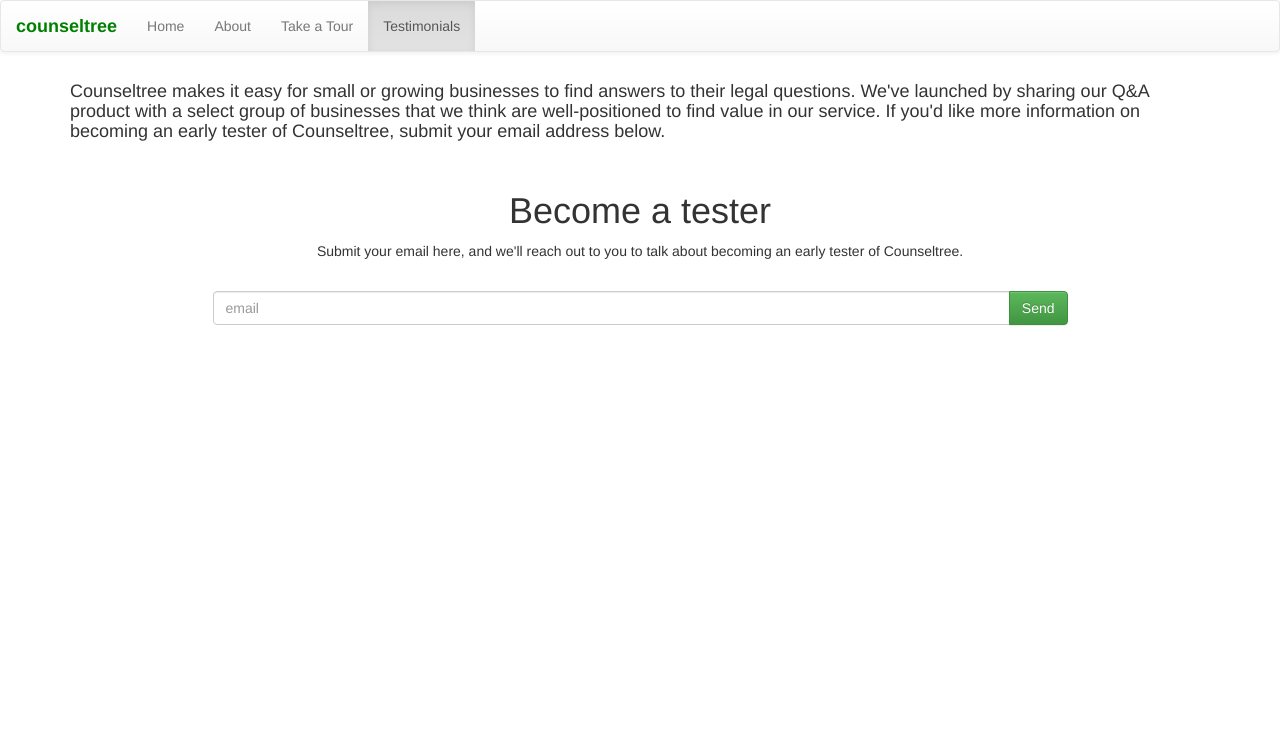
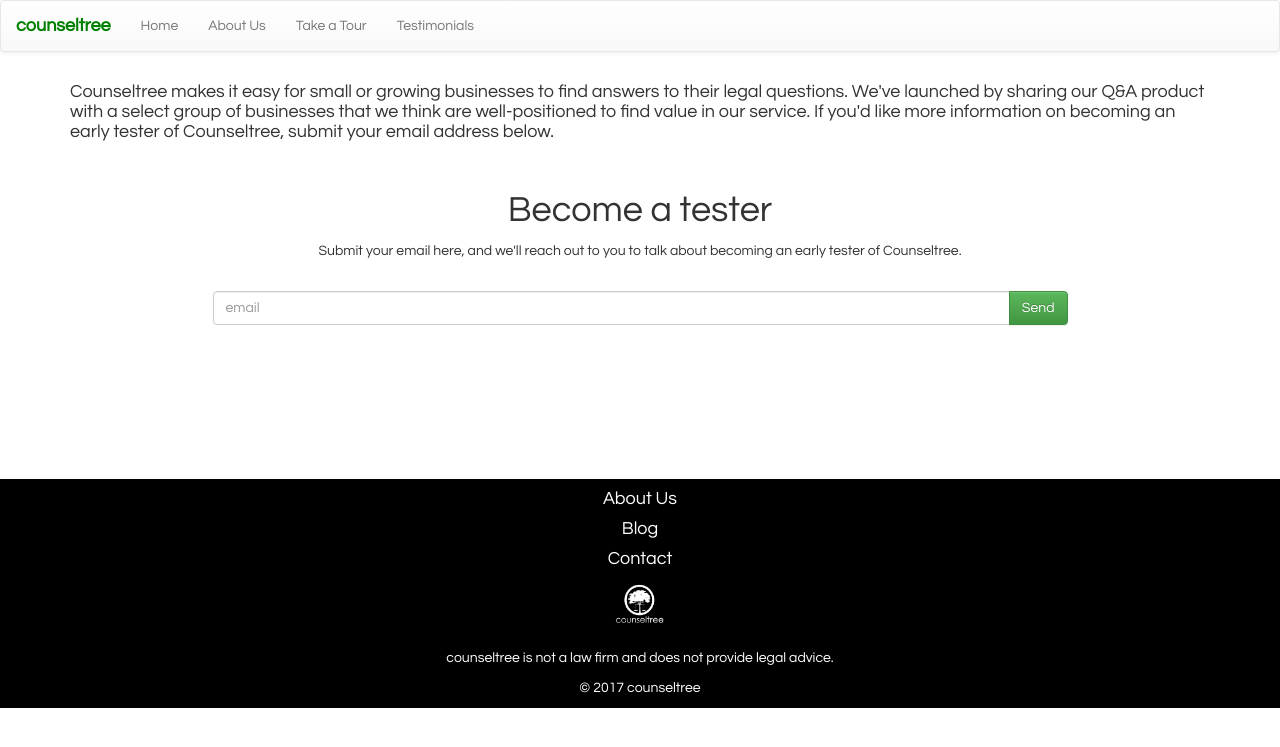
Before and after one commit to counseltree/counseltree.github.io, a Jekyll site: the page built from testimonial.html, in a window 1280 px wide. Shown: the top 747 px of the page. Built offline with Jekyll 4.4.1, drawn with Linux system fonts in a browser that asks for light colours; nearby versions of some CDN libraries.

Commit message:
local init

```diff
--- a/testimonial.html
+++ b/testimonial.html
@@ -1,59 +1,6 @@
-<html>
-
-    <head>
-
-        <link rel="icon" href="../counseltree.github.io/images/logo_circle.png">
-        <meta charset = "UTF-8">
-        <title>Legal Education from Counseltree</title>
-        <link rel="stylesheet" type="text/css" href="testimonial.css">
-        <!-- Google Font: Questrial -->
-
-        <link href="https://fonts.googleapis.com/css?family=Questrial" rel="stylesheet">
-
-        <!-- Latest compiled and minified CSS, Bootstrap-->
-        <link rel="stylesheet" href="https://maxcdn.bootstrapcdn.com/bootstrap/3.3.7/css/bootstrap.min.css" integrity="sha384-BVYiiSIFeK1dGmJRAkycuHAHRg32OmUcww7on3RYdg4Va+PmSTsz/K68vbdEjh4u" crossorigin="anonymous">
-
-        <!-- Optional theme -->
-        <link rel="stylesheet" href="https://maxcdn.bootstrapcdn.com/bootstrap/3.3.7/css/bootstrap-theme.min.css" integrity="sha384-rHyoN1iRsVXV4nD0JutlnGaslCJuC7uwjduW9SVrLvRYooPp2bWYgmgJQIXwl/Sp" crossorigin="anonymous">
-
-        <!-- Latest compiled and minified JavaScript -->
-        <script src="https://maxcdn.bootstrapcdn.com/bootstrap/3.3.7/js/bootstrap.min.js" integrity="sha384-Tc5IQib027qvyjSMfHjOMaLkfuWVxZxUPnCJA7l2mCWNIpG9mGCD8wGNIcPD7Txa" crossorigin="anonymous"></script>
-
-        <!-- FontAwesome -->
-        <link rel="stylesheet" href="https://cdnjs.cloudflare.com/ajax/libs/font-awesome/4.7.0/css/font-awesome.min.css">
-
-        <script src="https://ajax.googleapis.com/ajax/libs/jquery/1.11.3/jquery.min.js">
-        </script>
-
-    </head>
-
-
-    <nav class="navbar navbar-default">
-	  <div class="container-fluid">
-		<!-- Brand and toggle get grouped for better mobile display -->
-		<div class="navbar-header">
-		  <button type="button" class="navbar-toggle collapsed" data-toggle="collapse" data-target="#bs-example-navbar-collapse-1" aria-expanded="false">
-			<span class="sr-only">Toggle navigation</span>
-			<span class="icon-bar"></span>
-			<span class="icon-bar"></span>
-			<span class="icon-bar"></span>
-		  </button>
-			<a class="navbar-brand" href="#"><strong style="color:green">counseltree</strong></a>
-		</div>
-
-		<!-- Collect the nav links, forms, and other content for toggling -->
-		<div class="collapse navbar-collapse" id="bs-example-navbar-collapse-1">
-		  <ul class="nav navbar-nav">
-			<li><a href="http://counseltree.github.io">Home</a></li>
-			<li><a href="http://counseltree.github.io/about.html">About</a></li>
-			<li><a href="http://counseltree.github.io/tour.html">Take a Tour</a></li>
-			<li class="active"><a href="http://counseltree.github.io/tour.html">Testimonials</a></li>
-
-
-		</div><!-- /.navbar-collapse -->
-	  </div><!-- /.container-fluid -->
-    </nav>
-
+---
+layout: default
+---
 
     <div class = "container">
 
@@ -87,6 +34,3 @@
             </center>
 
     </div>
-
-
-</html>
--- a/tour.html
+++ b/tour.html
@@ -15,7 +15,7 @@
                   <div class="card-block">
                      <center>
                         <h2>Step 1: Submit a Question</h2> </center>
-                    <img class = "tour-step-image" src="images/tour/step1.png">
+                    <img class ="tour-step-image" src="images/tour/step1.png">
 
                     <p class="step-text">Give us some basic information about your business and the legal question you have. The more information you give us, the more tailored information we can provide.</p>
                   </div>
@@ -28,7 +28,7 @@
 			  <div class="card-block">
 				 <center>
                     <h2>Step 2: Relax</h2></center>
-                <img class = "tour-step-image" src="images/tour/step2.png">
+                <img class ="tour-step-image" src="images/tour/step2.png">
 
 				<p class="step-text">Sit back, relax, and let Counseltree get to work. We'll gather the research and resources you need to become educated on the legal issues you've asked us about.</p>
 			  </div>
```
Also changed, not shown: tour.css (+4 -4 lines).
